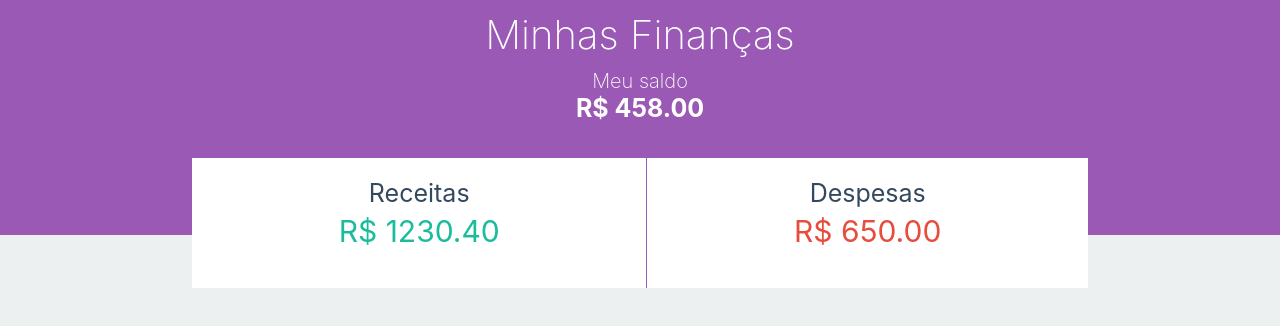
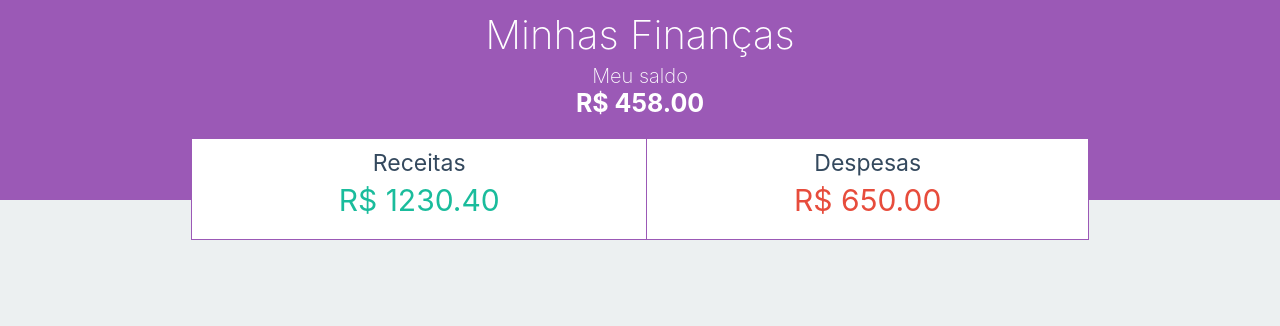
Before and after one commit to Marlysson/finance-front, a React (Create React App) app: page / in a window 1280 px wide. Shown: the top 326 px of the page. Built offline with nearby package versions, Linux system fonts and the light colour scheme.

Commit message:
Some improvements in header and balance styles component.

```diff
--- a/src/styles/balance.css
+++ b/src/styles/balance.css
@@ -1,11 +1,13 @@
 .balance-container{
 	width:70%;
-	height:130px;
+	height:100px;
 	background:white;
-	margin:35px auto 0;
+	margin:20px auto 0;
 
 	display:flex;
 	flex-direction: row;
+
+	border:1px solid #9B59B6;
 }
 
 .balance-type:first-child{
@@ -15,13 +17,13 @@
 .balance-type{
 	display:flex;
 	flex-direction: column;
-	padding-top:20px;
+	padding-top:10px;
 	flex-grow: 1;
 }
 
 .balance-type-label{
 	margin:0 auto 5px;
-	font-size:25px;
+	font-size:23px;
 	color:#34495e;
 }
 
--- a/src/styles/header.css
+++ b/src/styles/header.css
@@ -1,6 +1,6 @@
 .header-container{
 	width:100%;
-	height:235px;
+	height:200px;
 	background:#9B59B6;
 	text-align:center;
 }
@@ -8,7 +8,7 @@
 .title{
 	color:white;
 	font-size:40px;
-	padding:10px 0 10px;
+	padding:10px 0 5px;
 	font-weight: 200;
 }
 
```
